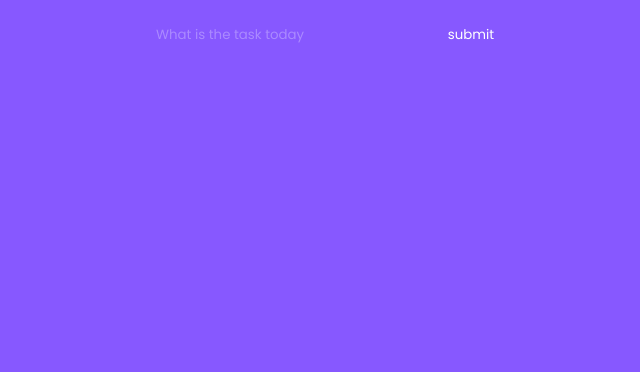
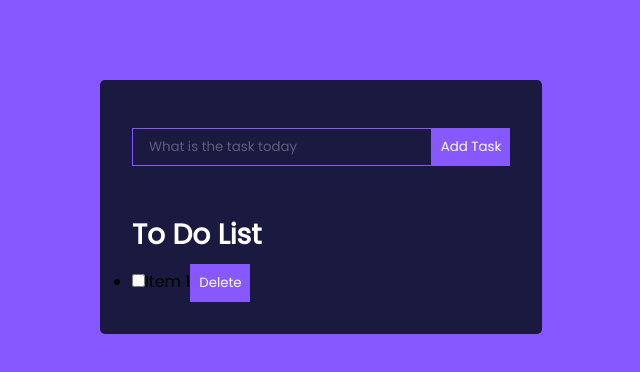
Before and after one commit to Rudoasm/Todo-React---CRUD-app, a React (Vite) app in the folder toDo/: page / in a window 1280 px wide. Shown: the top 372 px of the page, without its empty margins (319-959 px from the left). Built offline with nearby package versions, Linux system fonts and the light colour scheme.

Commit message:
todo logic

```diff
--- a/toDo/src/components/ToDowrapper.jsx
+++ b/toDo/src/components/ToDowrapper.jsx
@@ -1,10 +1,15 @@
-import React from 'react';
-import TodoForm from './TodoForm';
+import React, { useState } from "react";
+import TodoForm from "./TodoForm";
+
+
+
 
 const TodoWrapper = () => {
+
+
   return (
-    <div>
-      <TodoForm />
+    <div className="TodoWrapper">
+      <TodoForm  />
     </div>
   );
 };
--- a/toDo/src/components/TodoForm.jsx
+++ b/toDo/src/components/TodoForm.jsx
@@ -1,12 +1,67 @@
-import React from 'react';
+import React, { useState } from "react";
 
 const TodoForm = () => {
+  const [val, setVal] = useState("");
+  const [todos, setTodos] = useState([])
+  const handleChange = (e) => {
+    setVal(e.target.value);
+  };
+
+  const handleSubmit=(e)=>{
+    e.preventDefault();
+    // prevents from refreashing page.
+    setTodos([...todos,{
+      id:crypto.randomUUID(),title:val, completed:false
+    }])
+
+  }
+  console.log(todos)
   return (
-    <form className='TodoForm'>
-      <input type='text' className='todo-input' placeholder='What is the task today'/>
-      <button type='submit' className='todo-btn'>submit</button>
+    <>
+    <form className="TodoForm" onSubmit={handleSubmit}>
+      <input
+        type="text"
+        className="todo-input"
+        placeholder="What is the task today"
+        onChange={handleChange}
+        // or use an arrow function.
+        // e is the evenet. event here is onChange. e.target is the element on whuch the event is called input here. e.target.value is the value of the element (whuch is the value of input elemkent) .
+        value={val} // makes sure all the values are stored in the val in useState's val.
+      />
+      <button
+        type="submit"
+        className="todo-btn"
+
+      >
+        Add Task
+      </button>
     </form>
+    <h1>To Do List</h1>
+    <ul>
+      <li>
+        <label>
+          <input type="checkbox">
+          </input>
+          Item 1
+        </label>
+        <button className="todo-btn">Delete</button>
+      </li>
+    </ul>
+    </>
+
   );
 };
 
 export default TodoForm;
+
+// useState bts
+
+// const useState(let x){
+/** function(val){
+ * x=val;
+ * return [x,function]
+ * only if useStAte is used the the value will change cuz inly here the component is rerendered.
+ * setNum(54) === setNum(()=>54)
+ *
+}*/
+// }
```
